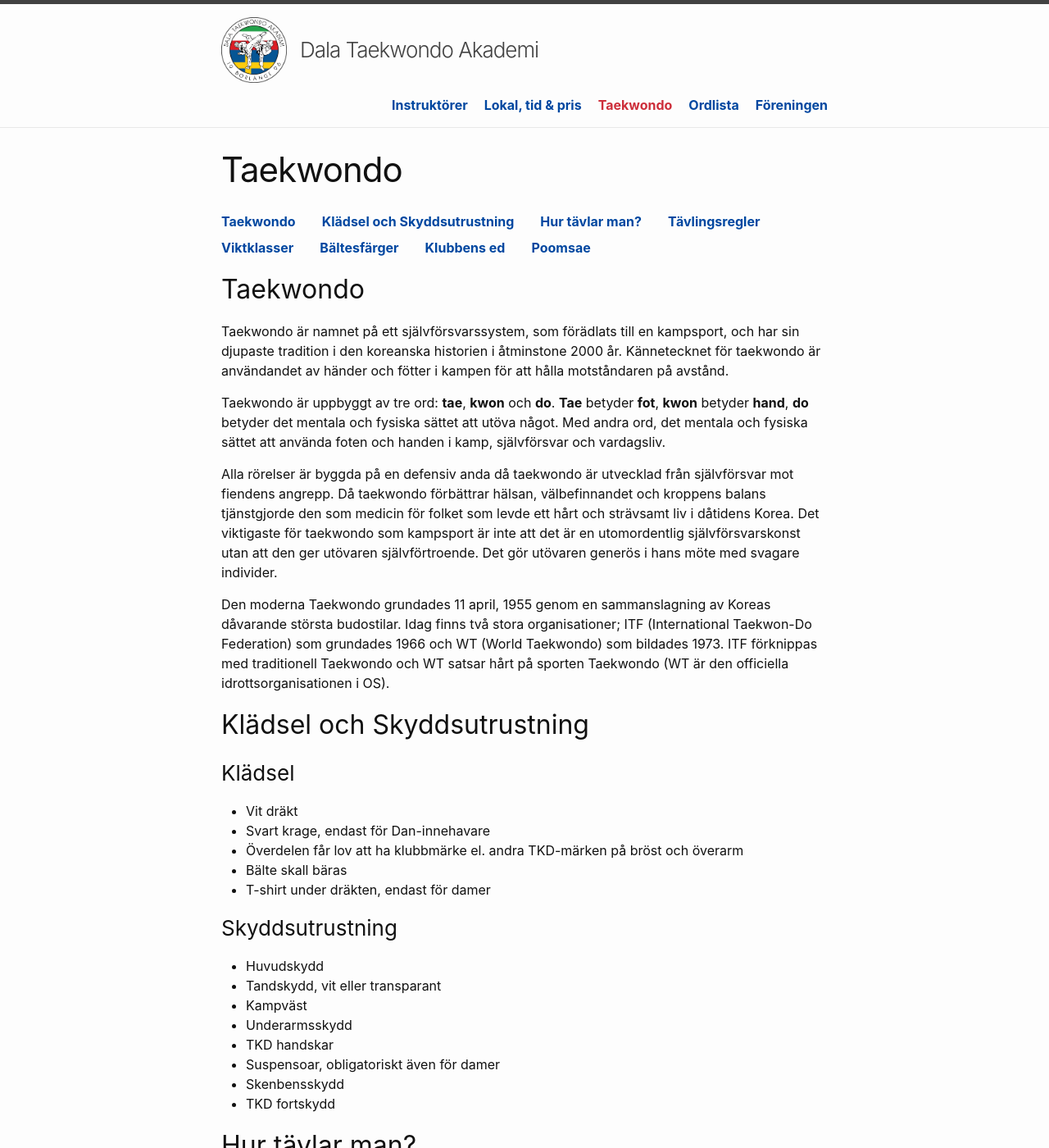
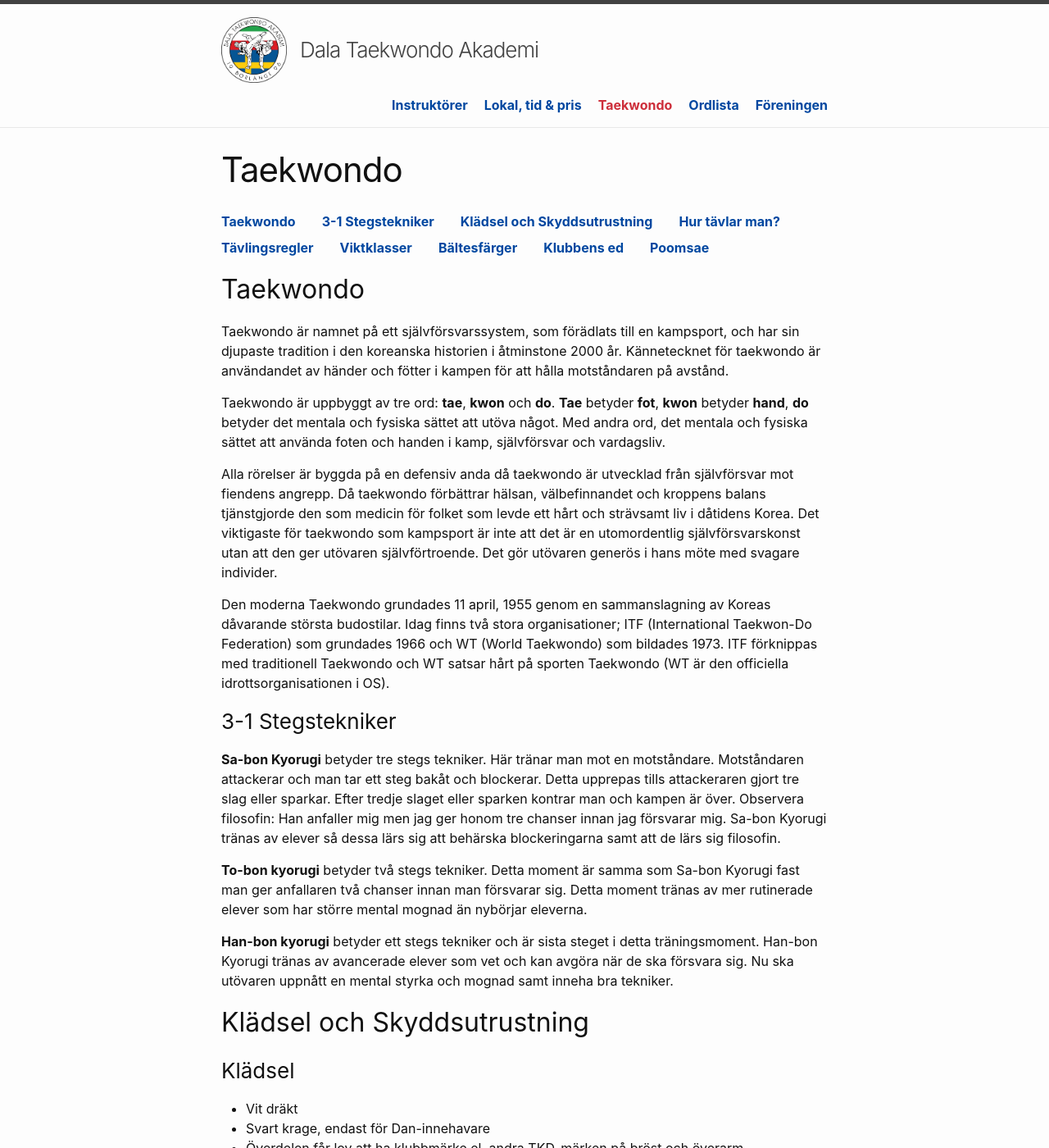
Before and after one commit to dalataekwondo/dalataekwondo.github.io, a Jekyll site: the page built from 03.taekwondo.markdown, in a window 1280 px wide and 1400 px high. Shown: the whole window at 82% size. Built offline with Jekyll 4.4.1, drawn with Linux system fonts in a browser that asks for light colours.

Commit message:
Update 03.taekwondo.markdown

```diff
--- a/03.taekwondo.markdown
+++ b/03.taekwondo.markdown
@@ -6,6 +6,7 @@ permalink: /taekwondo/
 
 {: .post-nav}
 [Taekwondo](#taekwondo)
+[3-1 Stegstekniker](#stegstekniker)
 [Klädsel och Skyddsutrustning](#kladsel)
 [Hur tävlar man?](#hur-tavlar-man)
 [Tävlingsregler](#tavlingsregler)
@@ -35,6 +36,36 @@ budostilar. Idag finns två stora organisationer; ITF (International Taekwon-Do
 grundades 1966 och WT (World Taekwondo) som bildades 1973. ITF förknippas med
 traditionell Taekwondo och WT satsar hårt på sporten Taekwondo (WT är den officiella
 idrottsorganisationen i OS).
+
+### 3-1 Stegstekniker {#stegstekniker}
+
+**Sa-bon Kyorugi** betyder tre stegs tekniker.
+Här tränar man mot en motståndare.
+Motståndaren attackerar och man tar ett
+steg bakåt och blockerar. Detta upprepas
+tills attackeraren gjort tre slag eller sparkar.
+Efter tredje slaget eller sparken kontrar
+man och kampen är över. Observera
+filosofin: Han anfaller mig men jag ger
+honom tre chanser innan jag försvarar mig.
+Sa-bon Kyorugi tränas av elever så dessa
+lärs sig att behärska blockeringarna samt att
+de lärs sig filosofin.
+
+**To-bon kyorugi** betyder två stegs tekniker.
+Detta moment är samma som Sa-bon
+Kyorugi fast man ger anfallaren två chanser
+innan man försvarar sig. Detta moment
+tränas av mer rutinerade elever som har
+större mental mognad än nybörjar eleverna.
+
+**Han-bon kyorugi** betyder ett stegs
+tekniker och är sista steget i detta
+träningsmoment. Han-bon Kyorugi tränas
+av avancerade elever som vet och kan
+avgöra när de ska försvara sig. Nu ska
+utövaren uppnått en mental styrka och
+mognad samt inneha bra tekniker.
 
 ## Klädsel och Skyddsutrustning {#kladsel}
 
```
